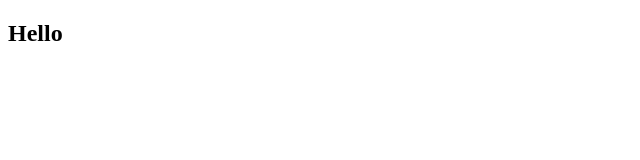
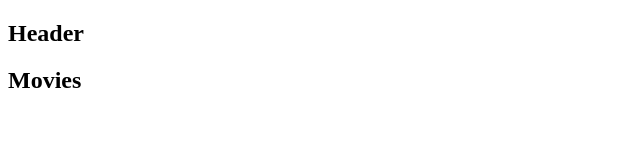
Before and after one commit to iamzaidakbar/Netflix3.0, a React (Vite) app: page /movies in a window 1280 px wide. Shown: the top 160 px of the page, without its empty margins (0-640 px from the left). Built offline with nearby package versions, Linux system fonts and the light colour scheme.

Commit message:
Added routing

```diff
--- a/App.js
+++ b/App.js
@@ -1,11 +1,21 @@
 import React from "react";
 import ReactDOM from "react-dom/client";
+import { Outlet, RouterProvider } from "react-router-dom";
+import router from "./Utils/routes";
+import { Header } from "./components/common/header";
+import { Container } from "./components/app-container/container";
 
 const App = () => {
-  return <div className="App">
-    <h2>Hello</h2>
-  </div>
+  return (
+    <div className="App">
+      <Container />
+    </div>
+  );
 };
 
 const root = ReactDOM.createRoot(document.getElementById("root"));
-root.render(<App/>)
+root.render(
+  <RouterProvider router={router}>
+    <App />
+  </RouterProvider>
+);
--- /dev/null
+++ b/Utils/routes.js
@@ -0,0 +1,36 @@
+import { createBrowserRouter } from "react-router-dom";
+import { App } from "../App";
+import { ErrorPage } from "../components/common/errorPage";
+import { Home } from "../components/routes/home";
+import { Movies } from "../components/routes/movies";
+import { MyList } from "../components/routes/my-list";
+import { TvShows } from "../components/routes/tv-shows";
+import { Container } from "../components/app-container/container";
+
+const router = createBrowserRouter([
+  {
+    path: "/",
+    element: <Container />,
+    errorElement: <ErrorPage />,
+    children: [
+      {
+        path: "Home",
+        element: <Home />,
+      },
+      {
+        path: "tvshows",
+        element: <TvShows />,
+      },
+      {
+        path: "movies",
+        element: <Movies />,
+      },
+      {
+        path: "mylist",
+        element: <MyList />,
+      },
+    ],
+  },
+]);
+
+export default router;
--- /dev/null
+++ b/components/app-container/container.js
@@ -0,0 +1,11 @@
+import { Outlet } from "react-router";
+import { Header } from "../common/header";
+
+export const Container = () => {
+  return (
+    <div className="container">
+      <Header />
+      <Outlet />
+    </div>
+  );
+};
--- /dev/null
+++ b/components/common/errorPage.js
@@ -0,0 +1,7 @@
+export const ErrorPage = () => {
+    return (
+      <div className="errorPage">
+        <h2>ErrorPage</h2>
+      </div>
+    );
+  };
--- /dev/null
+++ b/components/common/header.js
@@ -0,0 +1,7 @@
+export const Header = () => {
+    return (
+      <div className="Header">
+        <h2>Header</h2>
+      </div>
+    );
+  };
--- /dev/null
+++ b/components/routes/home.js
@@ -0,0 +1,7 @@
+export const Home = () => {
+  return (
+    <div className="Home">
+      <h2>Home</h2>
+    </div>
+  );
+};
--- /dev/null
+++ b/components/routes/movies.js
@@ -0,0 +1,7 @@
+export const Movies = () => {
+    return (
+      <div className="Movies">
+        <h2>Movies</h2>
+      </div>
+    );
+  };
--- /dev/null
+++ b/components/routes/my-list.js
@@ -0,0 +1,7 @@
+export const MyList = () => {
+    return (
+      <div className="MyList">
+        <h2>My-List</h2>
+      </div>
+    );
+  };
--- /dev/null
+++ b/components/routes/tv-shows.js
@@ -0,0 +1,7 @@
+export const TvShows = () => {
+    return (
+      <div className="Tv-Shows">
+        <h2>TvShows</h2>
+      </div>
+    );
+  };
```
Also changed, not shown: components/routes/login.js (added, +7 -0 lines), components/routes/who-is-watching.js (added, +7 -0 lines), package.json (+9 -3 lines), 1 other file (tests, documents, lock files or other folders).
